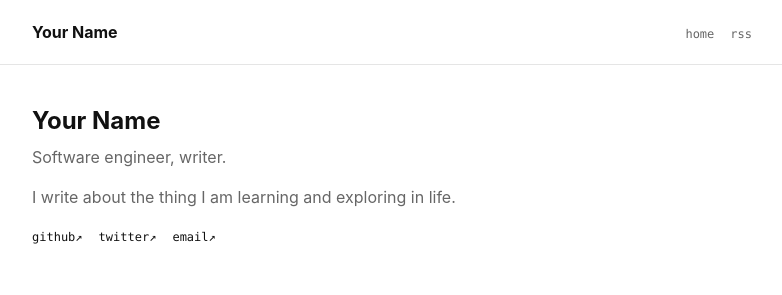
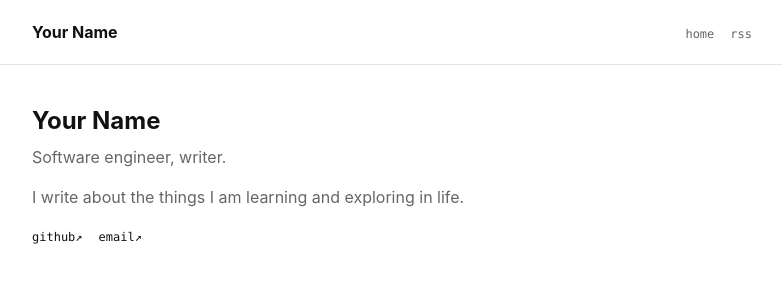
Before and after one commit to nurandressa/nurandressa.github.io, a Next.js app: page / in a window 1280 px wide. Shown: the top 295 px of the page, without its empty margins (248-1030 px from the left). Built offline with nearby package versions, Linux system fonts and the light colour scheme; no server answers.

Commit message:
Edit tagline

```diff
--- a/app/page.tsx
+++ b/app/page.tsx
@@ -6,12 +6,17 @@ const SITE_TAGLINE =
   process.env.NEXT_PUBLIC_SITE_TAGLINE || "Learner, teacher.";
 const SITE_BIO =
   process.env.NEXT_PUBLIC_SITE_BIO ||
-  "I write about the thing I am learning and exploring in life.";
+  "I write about the things I am learning and exploring in life.";
 
 const SOCIAL_LINKS = [
-  { label: "github", url: process.env.NEXT_PUBLIC_GITHUB_URL || "https://github.com/yourusername" },
-  { label: "twitter", url: process.env.NEXT_PUBLIC_TWITTER_URL || "https://x.com/yourusername" },
-  { label: "email", url: process.env.NEXT_PUBLIC_EMAIL_URL || "mailto:you@example.com" },
+  {
+    label: "github",
+    url: process.env.NEXT_PUBLIC_GITHUB_URL || "https://github.com/nurandressa",
+  },
+  {
+    label: "email",
+    url: process.env.NEXT_PUBLIC_EMAIL_URL || "mailto:nurandressa@gmail.com",
+  },
 ];
 
 export const dynamic = "force-static";
@@ -37,7 +42,7 @@ export default function Home() {
                 >
                   {link.label}↗
                 </a>
-              )
+              ),
           )}
         </div>
       </section>
```
